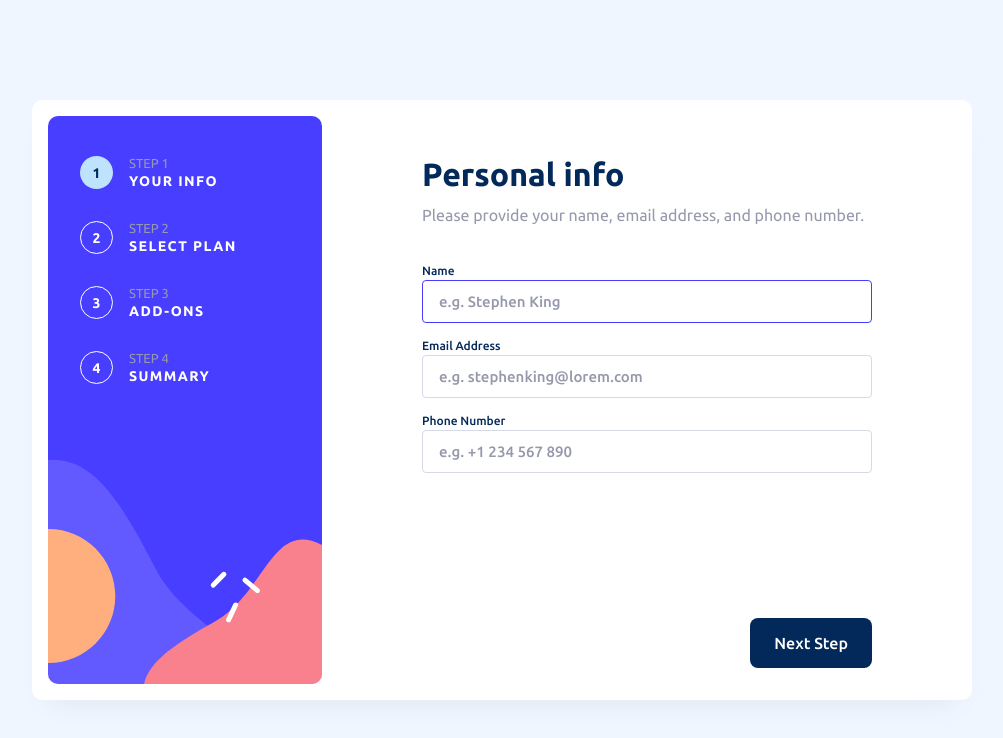
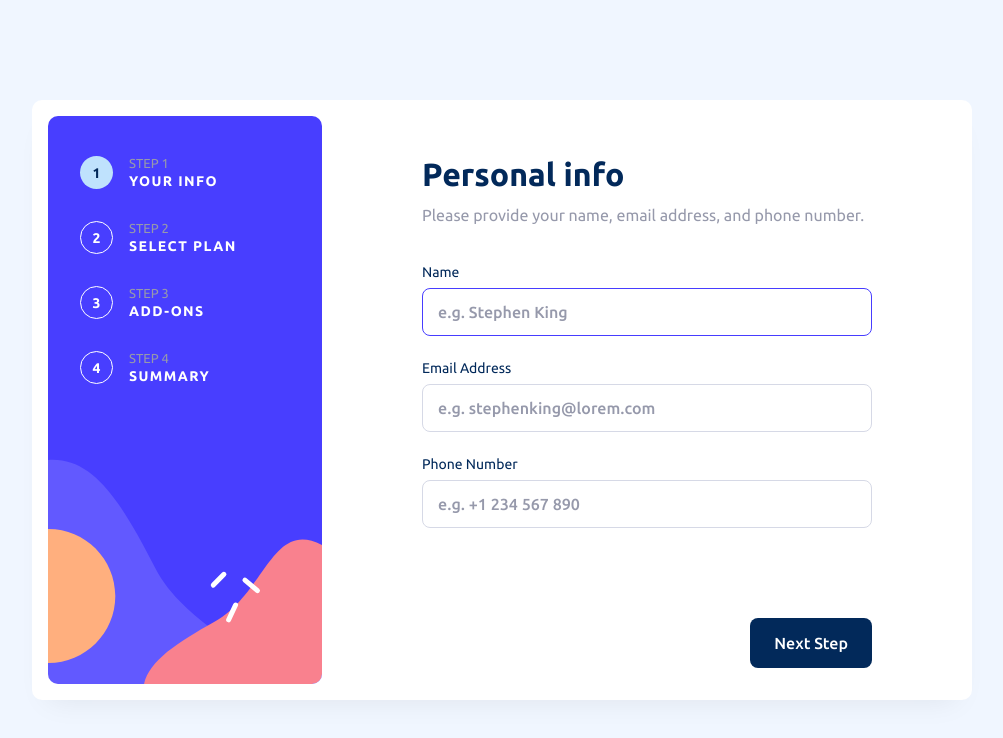
Before and after one commit to Tyzer33/Multi-step-form, a React (Vite) app: page / in a window 1280 px wide. Shown: the top 738 px of the page, without its empty margins (138-1141 px from the left). Built offline with nearby package versions, Linux system fonts and the light colour scheme.

Commit message:
Update bad responsive

```diff
--- a/src/components/FinishingUp.tsx
+++ b/src/components/FinishingUp.tsx
@@ -86,10 +86,10 @@ const AddonPrice = styled.p`
 
 const TotalContainer = styled.div`
   ${flex({ justify: 'space-between', align: 'center' })}
-  padding: 1rem;
+  padding-inline: 1rem;
 
   @media ${mediaQueries.temp} {
-    padding: 1.5rem;
+    padding-inline: 1.5rem;
   }
 `
 
--- a/src/components/InputText.tsx
+++ b/src/components/InputText.tsx
@@ -1,6 +1,6 @@
 import styled from 'styled-components'
 import { flex } from '../styles/mixins'
-import { colors } from '../styles/variables'
+import { colors, mediaQueries } from '../styles/variables'
 
 const Label = styled.label`
   ${flex({ direction: 'column' })}
@@ -8,8 +8,13 @@ const Label = styled.label`
 
   /* Fonts */
   font-size: 0.75rem;
-  font-weight: 500;
+  font-weight: 400;
   color: ${colors.secondaryClr};
+
+  @media ${mediaQueries.temp} {
+    gap: 0.5rem;
+    font-size: 0.875rem;
+  }
 `
 
 const Input = styled.input`
@@ -21,6 +26,12 @@ const Input = styled.input`
   font-size: 0.9375rem;
   font-weight: 500;
   color: ${colors.secondaryClr};
+
+  @media ${mediaQueries.temp} {
+    padding: 0.875rem 0.9375rem;
+    font-size: 1rem;
+    border-radius: 0.5rem;
+  }
 
   &::placeholder {
     color: ${colors.placeholder};
--- a/src/components/PersonalInfo.tsx
+++ b/src/components/PersonalInfo.tsx
@@ -2,10 +2,15 @@ import styled from 'styled-components'
 import { flex } from '../styles/mixins'
 import { useFormContext } from '../utils/customHooks'
 import InputText from './InputText'
+import { mediaQueries } from '../styles/variables'
 
 const Container = styled.form`
   ${flex({ direction: 'column' })}
   gap: 1rem;
+
+  @media ${mediaQueries.temp} {
+    gap: 1.5rem;
+  }
 `
 
 function PersonalInfo() {
```
